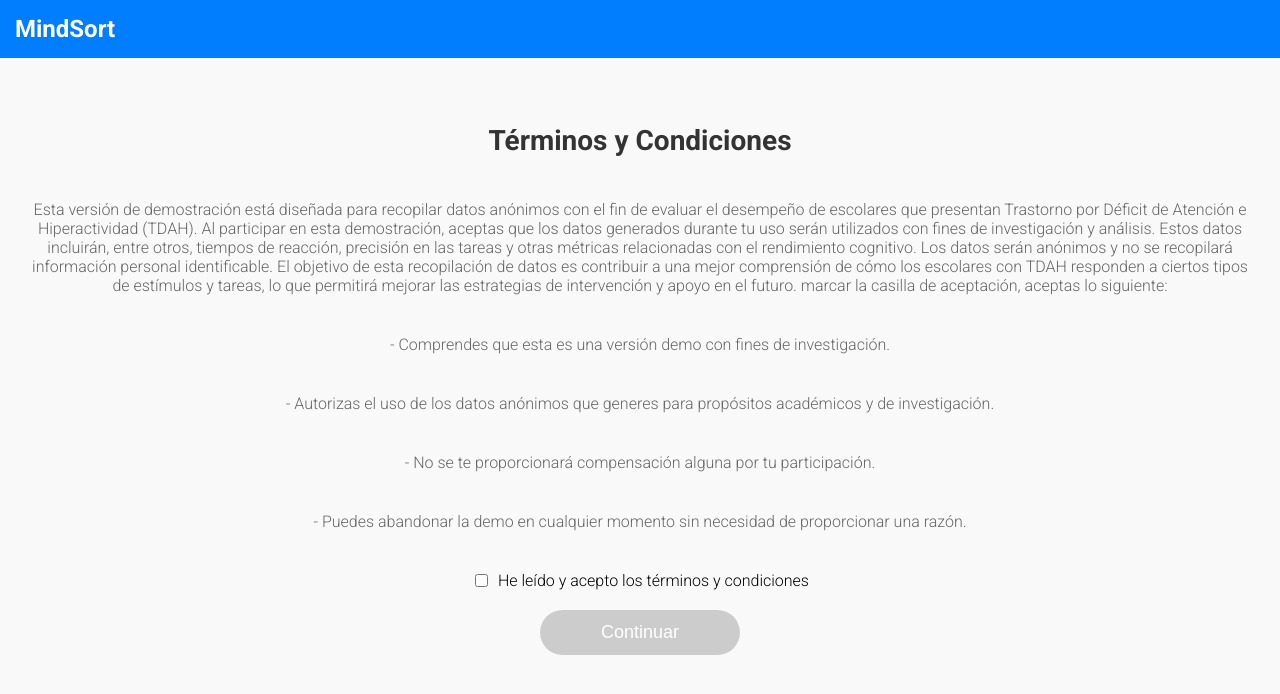
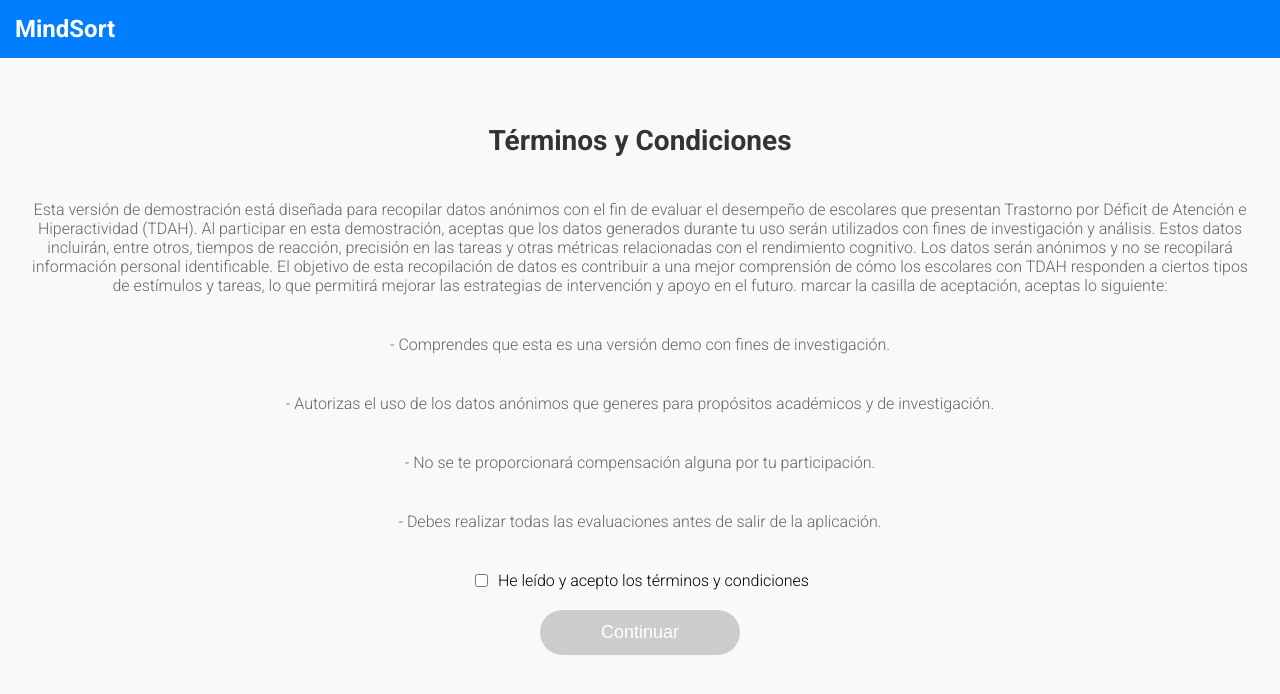
Before and after one commit to TP-20242117/demo-front, a Vue app: page / in a window 1280 px wide. Shown: the top 694 px of the page. Built offline with nearby package versions, Linux system fonts and the light colour scheme.

Commit message:
Update App.vue

```diff
--- a/src/App.vue
+++ b/src/App.vue
@@ -18,7 +18,7 @@ El objetivo de esta recopilación de datos es contribuir a una mejor comprensió
 - No se te proporcionará compensación alguna por tu participación.
        </p>
        <p>
-- Puedes abandonar la demo en cualquier momento sin necesidad de proporcionar una razón.</p>
+- Debes realizar todas las evaluaciones antes de salir de la aplicación.</p>
       <div class="checkbox-container">
         <input type="checkbox" id="acceptTerms" v-model="acceptTerms" />
         <label for="acceptTerms">He leído y acepto los términos y condiciones</label>
```
